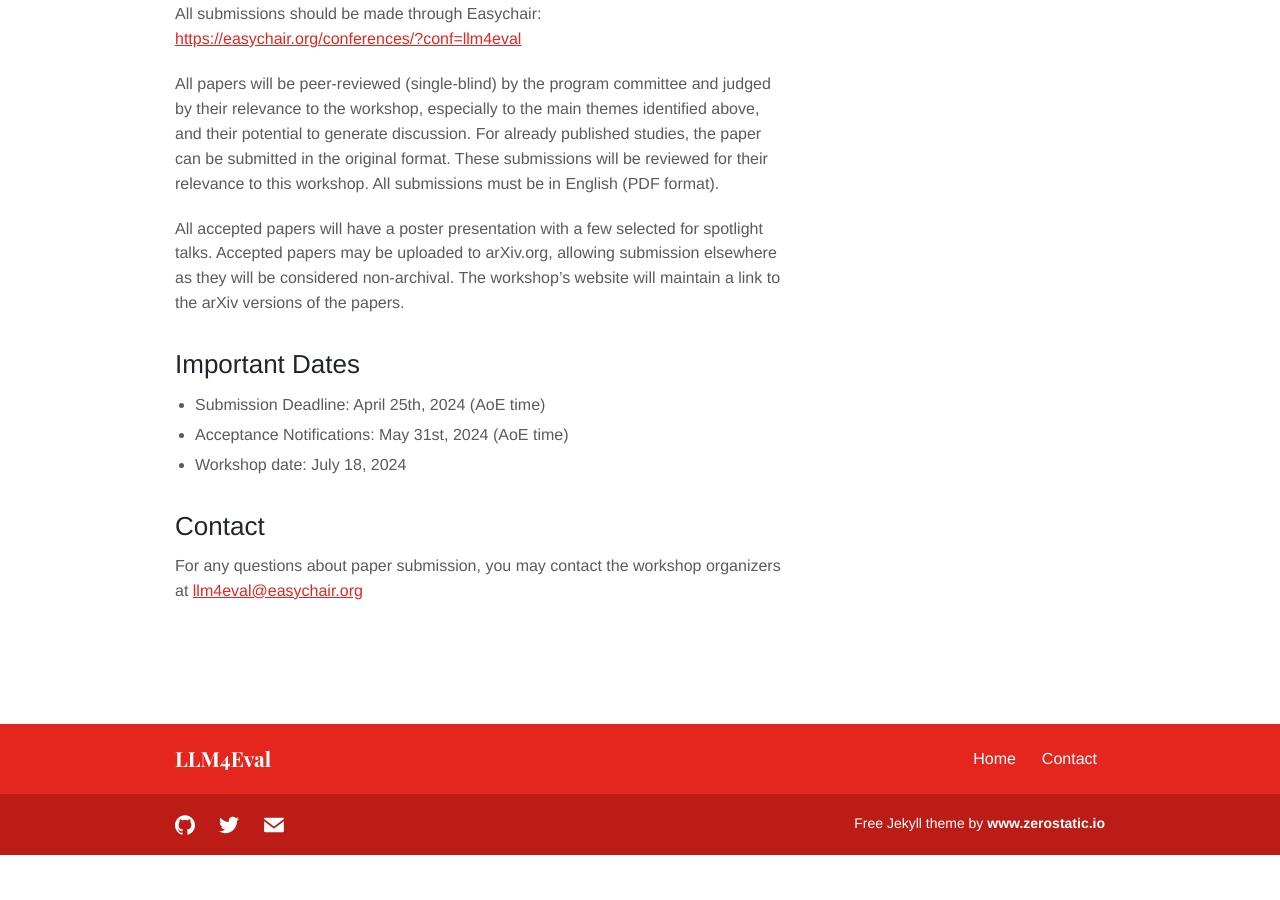
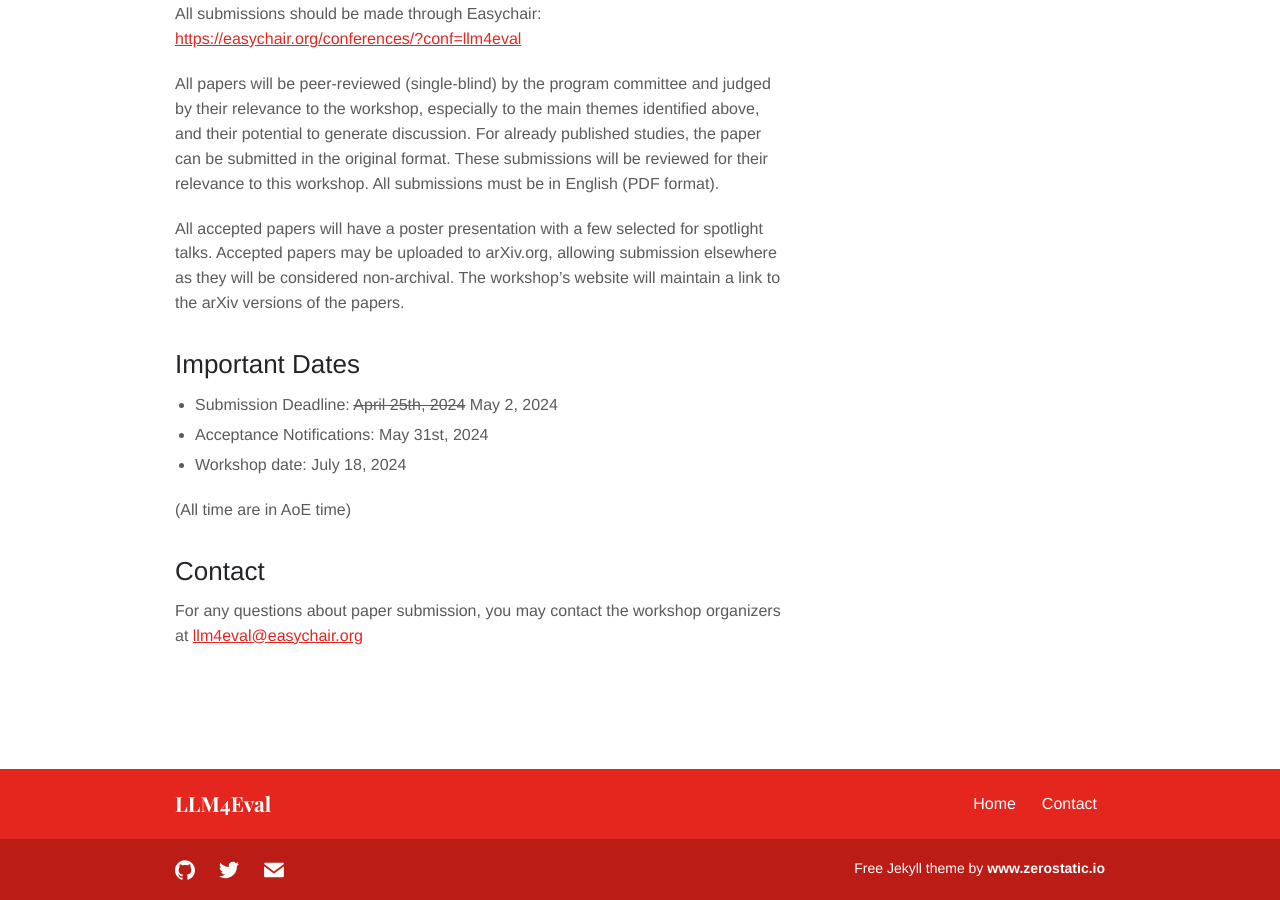
Before and after one commit to LLM4Eval/llm4eval, a Jekyll site: the page built from cfp.md, in a window 1280 px wide and 900 px high, scrolled down 1163 px. Built offline with Jekyll 4.4.1, drawn with Linux system fonts in a browser that asks for light colours; before the commit the page ends 2018 px from its top, so only the background shows below that.

Commit message:
Update cfp.md

```diff
--- a/cfp.md
+++ b/cfp.md
@@ -38,9 +38,11 @@ All papers will be peer-reviewed (single-blind) by the program committee and jud
 All accepted papers will have a poster presentation with a few selected for spotlight talks. Accepted papers may be uploaded to arXiv.org, allowing submission elsewhere as they will be considered non-archival. The workshop's website will maintain a link to the arXiv versions of the papers.
 
 ## Important Dates
-- Submission Deadline: April 25th, 2024 (AoE time)
-- Acceptance Notifications: May 31st, 2024 (AoE time)
+- Submission Deadline: ~~April 25th, 2024~~ May 2, 2024
+- Acceptance Notifications: May 31st, 2024
 - Workshop date: July 18, 2024
+
+(All time are in AoE time)
 
 ## Contact
 For any questions about paper submission, you may contact the workshop organizers at <llm4eval@easychair.org>
```
